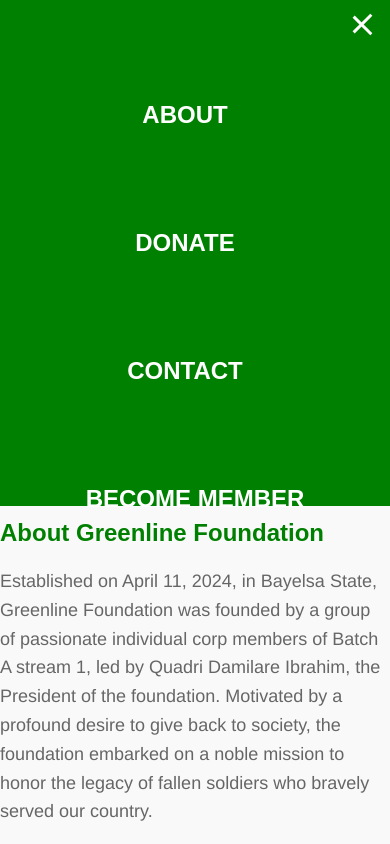
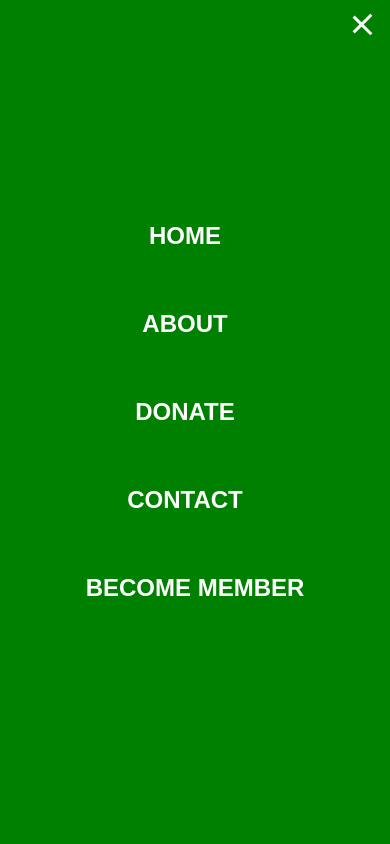
Before and after one commit to Ibrahimdev200/greenline-charity-foundation, a plain HTML site: page index.html in a window 390 px wide. Both pictures are taken after a click on the element 362 px from the left and 24 px from the top of the page. Shown: the top 844 px of the page. Drawn offline with Linux system fonts and the light colour scheme.

Commit message:
3rd commit

```diff
--- a/styles.css
+++ b/styles.css
@@ -103,7 +103,7 @@ header {
       justify-content: center;
       align-items: center;
       background-color: green;
-      height: 60vh;
+      height: 100vh;
       width: 100%;
       flex-direction: column;
       position: fixed;
@@ -144,7 +144,7 @@ header {
       border-radius: 5px;
       font-weight: bolder;
       text-decoration: none;
-      padding: 30px;
+      padding: 10px;
       display: block;
       margin: 10px; /* Add space between links */
       transition: color 0.3s; /* Add transition effect for color change */
```
